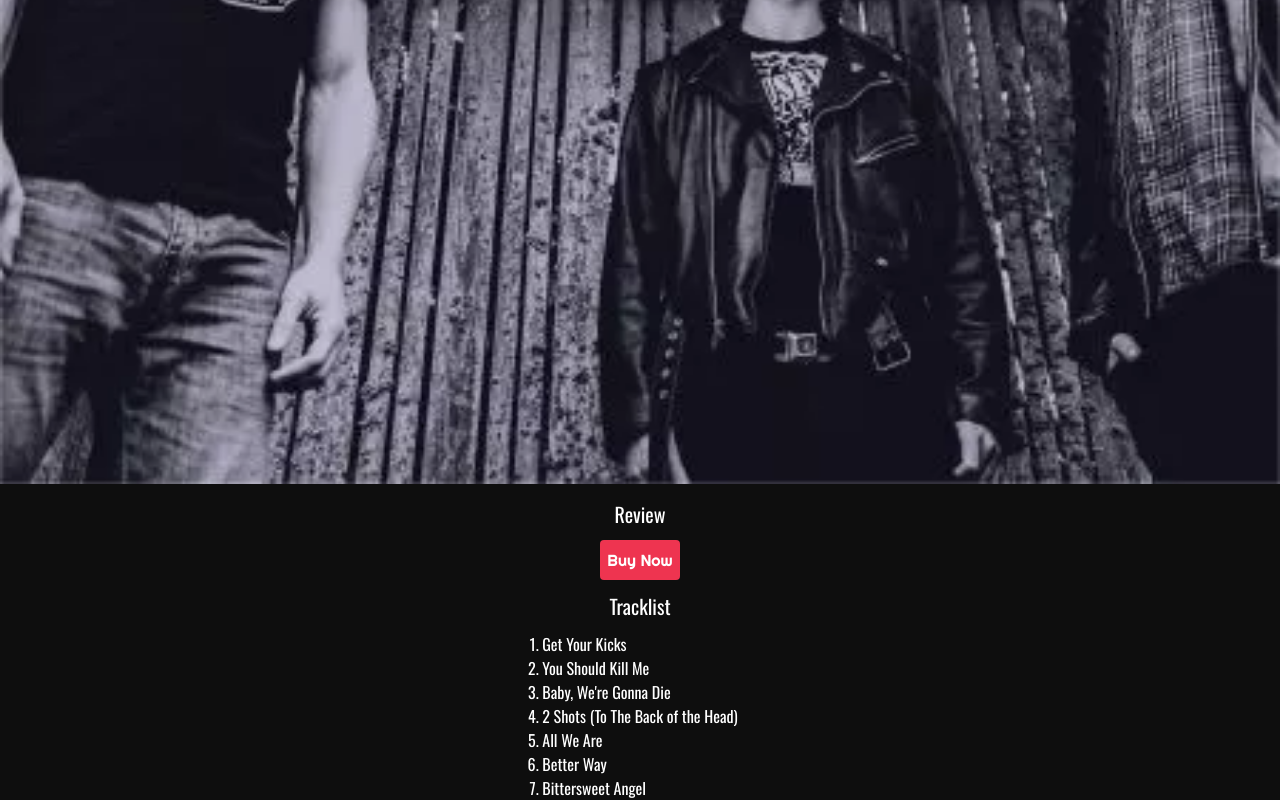
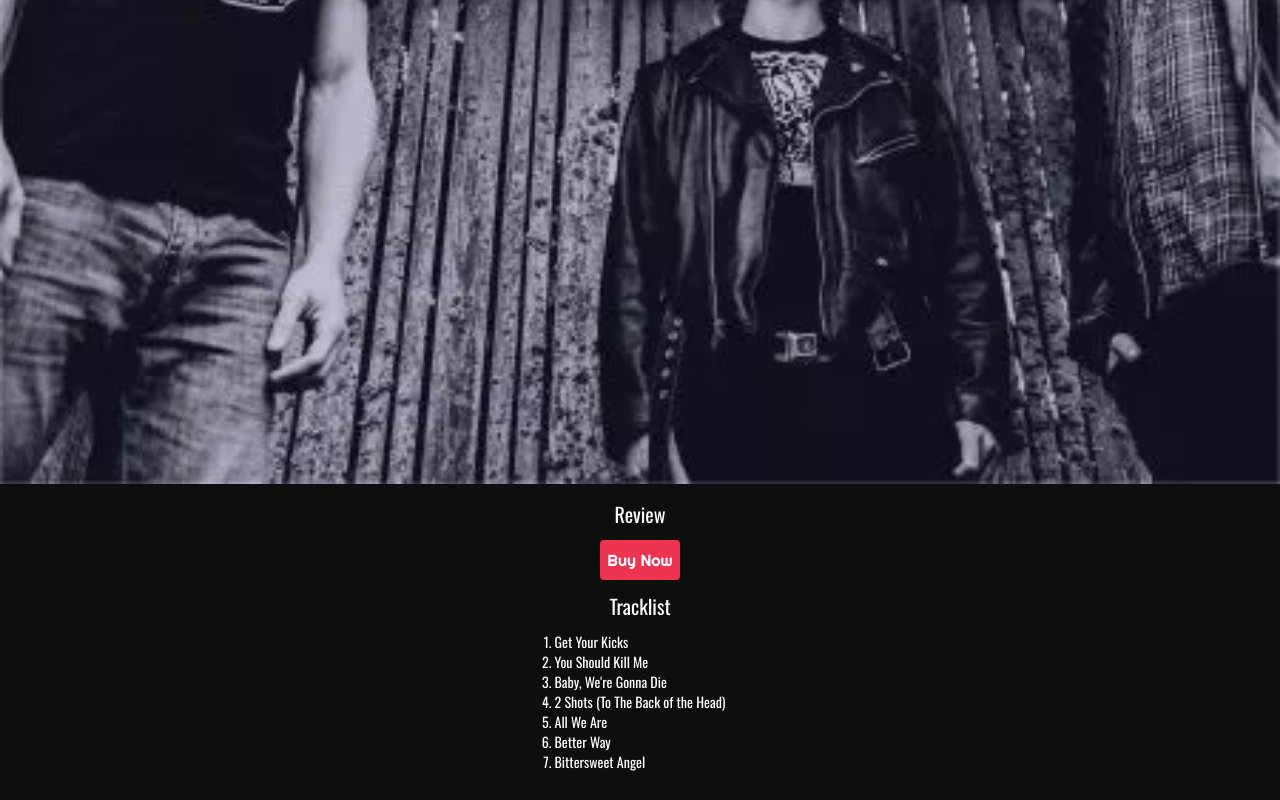
Before and after one commit to ajmillerdevelopment/dc-jam, a Gatsby site: page /sovmech in a window 1280 px wide. Shown: the part 952-1752 px from the top of the page. After the commit the page ends 1724 px from the top, so only its background shows below. Built offline with nearby package versions, Linux system fonts and the light colour scheme; Gatsby itself is replaced by a stand-in of ours.

Commit message:
album page dummy

```diff
--- a/src/pages/sovmech.js
+++ b/src/pages/sovmech.js
@@ -33,13 +33,13 @@ const SovMech = () => {
             <button className="text-white font-display bg-highlight-red w-20 h-10 rounded">Buy Now</button>
             <h3 className="font-body text-center m-3 text-white text-xl">Tracklist</h3>
             <ol className="list-decimal">
-              <li className="text-white font-body">Get Your Kicks</li>
-              <li className="text-white font-body">You Should Kill Me</li>
-              <li className="text-white font-body">Baby, We're Gonna Die</li>
-              <li className="text-white font-body">2 Shots (To The Back of the Head)</li>
-              <li className="text-white font-body">All We Are</li>
-              <li className="text-white font-body">Better Way</li>
-              <li className="text-white font-body">Bittersweet Angel</li>
+              <li className="text-white text-sm font-body">Get Your Kicks</li>
+              <li className="text-white text-sm font-body">You Should Kill Me</li>
+              <li className="text-white text-sm font-body">Baby, We're Gonna Die</li>
+              <li className="text-white text-sm font-body">2 Shots (To The Back of the Head)</li>
+              <li className="text-white text-sm font-body">All We Are</li>
+              <li className="text-white text-sm font-body">Better Way</li>
+              <li className="text-white text-sm font-body">Bittersweet Angel</li>
             </ol>
             </div>
         </div>
```
